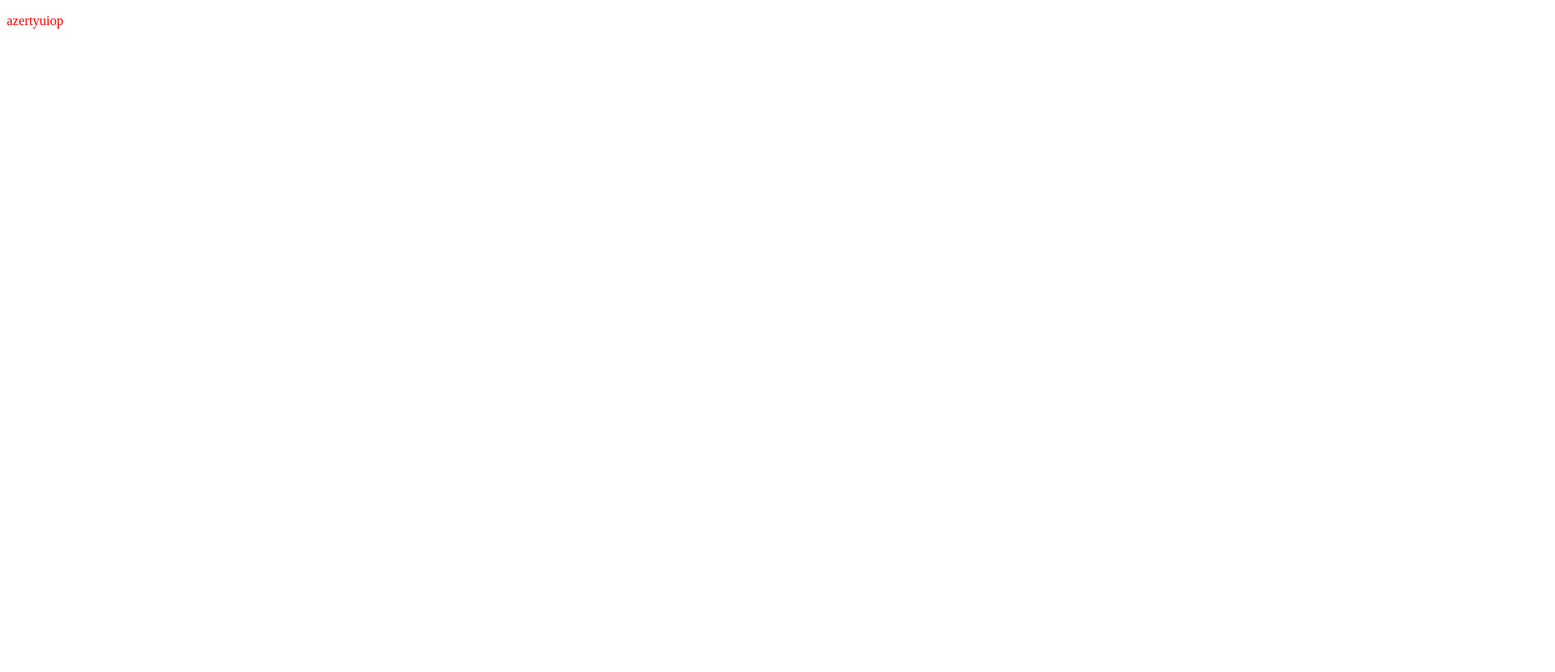
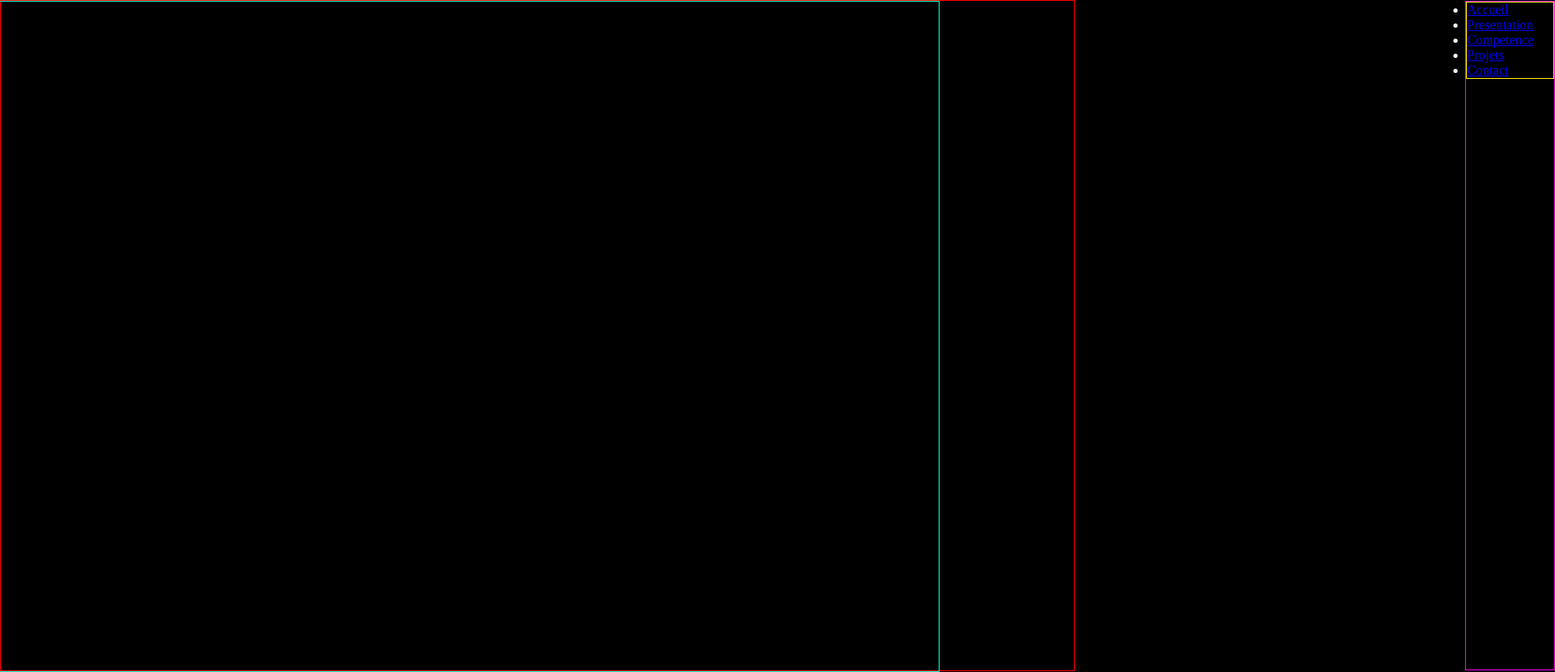
Before and after one commit to ExiaEarth/PorteFolioV4, a website: page index.html in a window 1280 px wide. Shown: the whole page at 84% size, 1852 px wide, since content can reach past the window. Drawn offline with Linux system fonts and the light colour scheme.

Commit message:
mise en place du main et header

```diff
--- a/index.html
+++ b/index.html
@@ -8,8 +8,54 @@
     <title>porteFolio Marc Lemer</title>
 </head>
 <body>
+    <!-- conteneur de toute la page -->
     <div class="container">
-        <p>azertyuiop</p>
+        <header>
+            <nav id="navigation" class="navBar">
+                <ul>
+                    <li>
+                        <a href="#Accueil">
+                            <span></span>
+                            <span>Accueil</span>
+                        </a>
+                    </li>
+                    <li>
+                        <a href="#Present">
+                            <span></span>
+                            <span>Presentation</span>
+                        </a>
+                    </li>
+                    <li>
+                        <a href="#Compet">
+                            <span></span>
+                            <span>Competence</span>
+                        </a>
+                    </li>
+                    <li>
+                        <a href="#projet">
+                            <span></span>
+                            <span>Projets</span>
+                        </a>
+                    </li>
+                    <li>
+                        <a href="Contact">
+                            <span></span>
+                            <span>Contact</span>
+                        </a>
+                    </li>
+                </ul>
+            </nav>
+        </header>
+        <main>
+            <div id="Accueil" class="formaDef"></div>
+            <div id="Present"></div>
+            <div id="Compet"></div>
+            <div id="Projet"></div>
+            <div id="Contact"></div>
+            <div id="Footer"></div>
+        </main>
     </div>
+    <!-- fin de la page -->
 </body>
+<script src="script/script.js"></script>
 </html>
--- a/style.scss
+++ b/style.scss
@@ -1,16 +1,40 @@
-*,::after::before{
+*,::after,::before{
     margin: 0;
     padding: 0;
-    box-sizing: content-box;
+    box-sizing: border-box;
 }
 *,:root{
-    --colorText:red;
+    --colorText:rgb(255, 255, 255);
+    --colorBackground:black;
 }
 
 
-.container{
-    p{
-        color: var(--colorText);
+body{
+    background-color: var(--colorBackground);
+    color: var(--colorText);
+    height: 100%;
+    width: 100%;
+    .container{
+        border: 1px solid red;
+        height: 100vh;
+        display: flex;
+        header{
+            border: 1px solid rgb(255, 0, 234);
+            height: 100%;
+            width: 10vw;
+            z-index: 1;
+            transform: translateX(109rem);
+            #navigation{
+                border: 1px solid rgb(255, 238, 0);
+            }
+        }
+        main{
+        border: 1px solid rgb(0, 255, 204);
+        height: 100vh;
+        width: 110vw;
+        transform: translate(-10rem);
+        z-index: 0;
 
+        }
     }
 }
```
Also changed, not shown: script/script.js (added), style.css, 1 other file.
